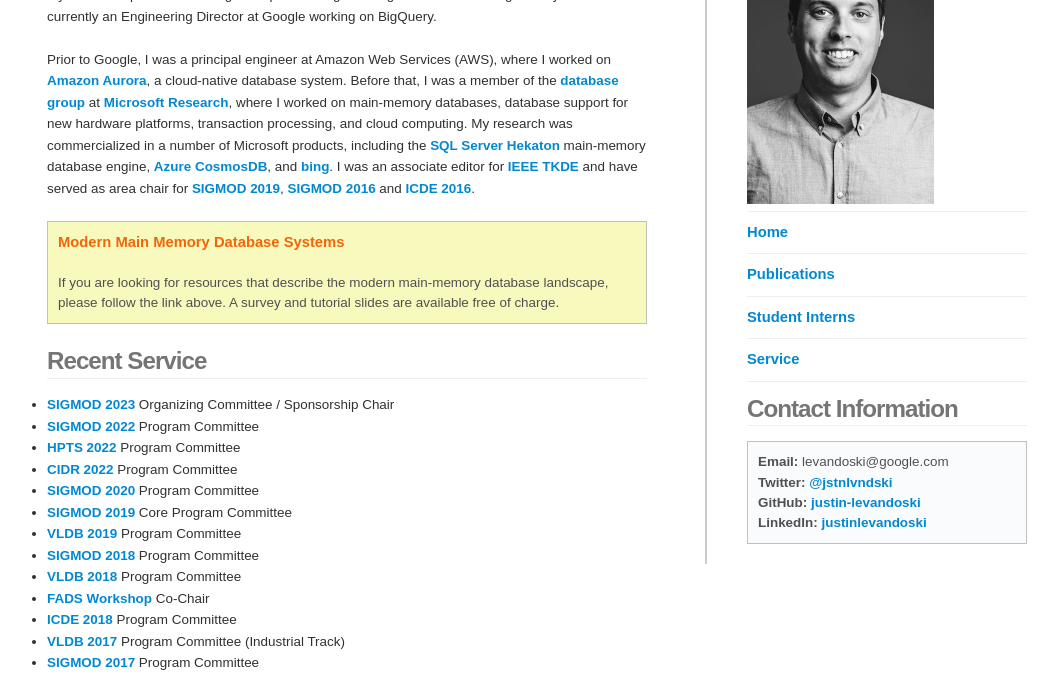
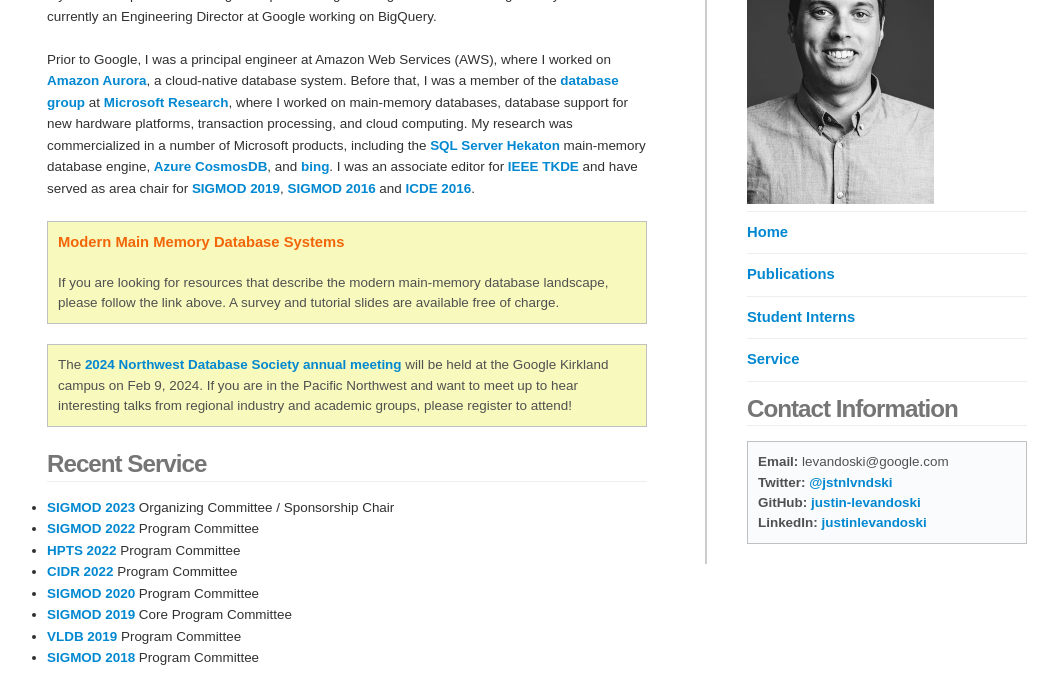
Before and after one commit to justin-levandoski/justin-levandoski.github.io, a plain HTML site: page index.html in a window 1280 px wide. Shown: the part 116-790 px from the top of the page, without its empty margins (103-1161 px from the left). Drawn offline with Linux system fonts and the light colour scheme.

Commit message:
Add NWDS 2024 link

```diff
--- a/index.html
+++ b/index.html
@@ -74,6 +74,10 @@
            free of charge.
          </div>
 
+        <div class="announcebox">
+            The <a href="https://sites.google.com/view/nwds-2024/home">2024 Northwest Database Society annual meeting</a> will be held at the Google Kirkland campus on Feb 9, 2024. If you are in the Pacific Northwest and want to meet up to hear interesting talks from regional industry and academic groups, please register to attend!
+        </div>
+
         <h3>Recent Service</h3>
         <ul>
             <li><a href="https://2023.sigmod.org/org_conference_officers.shtml" target="_blank">SIGMOD 2023</a> Organizing Committee / Sponsorship Chair</li>
```
